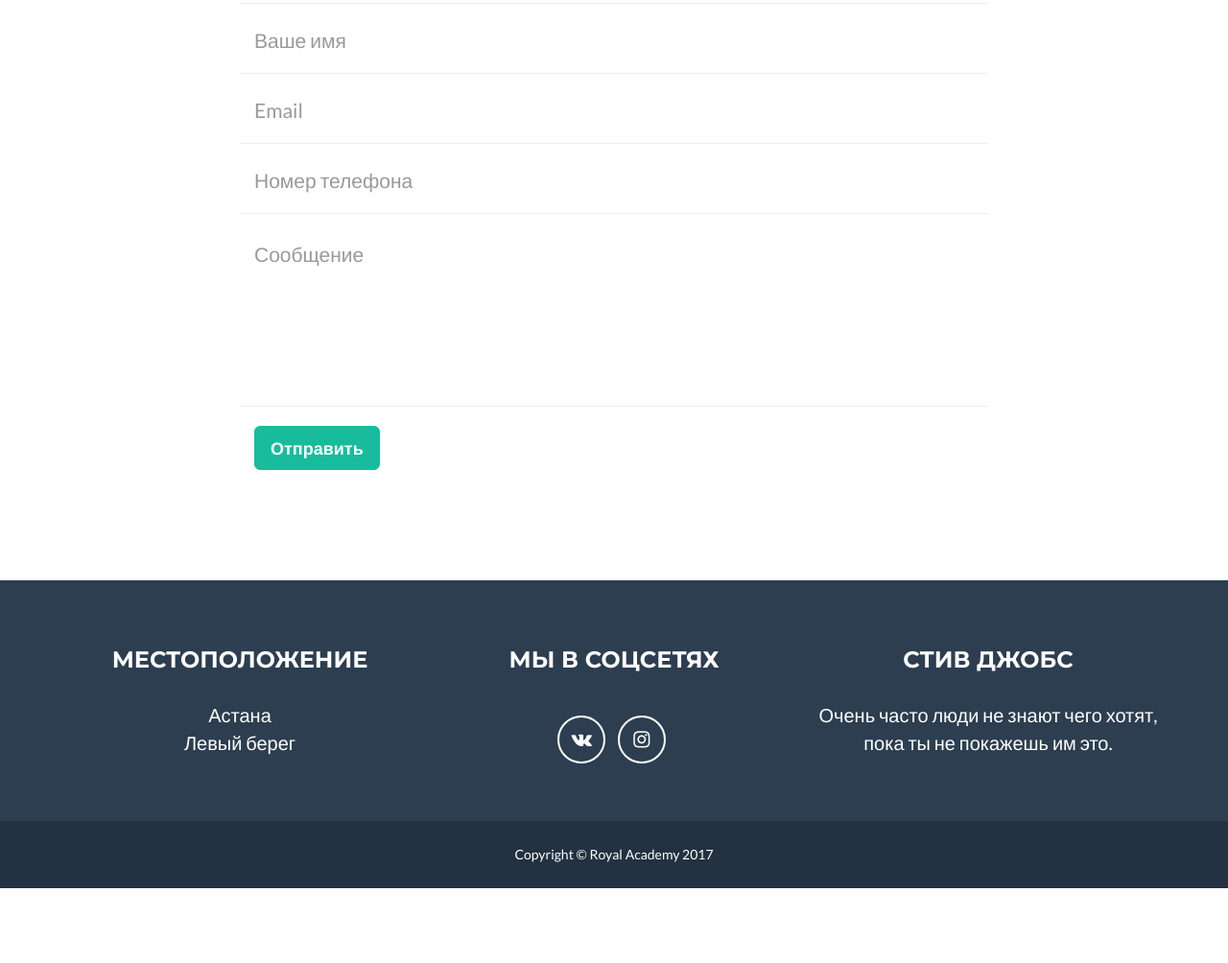
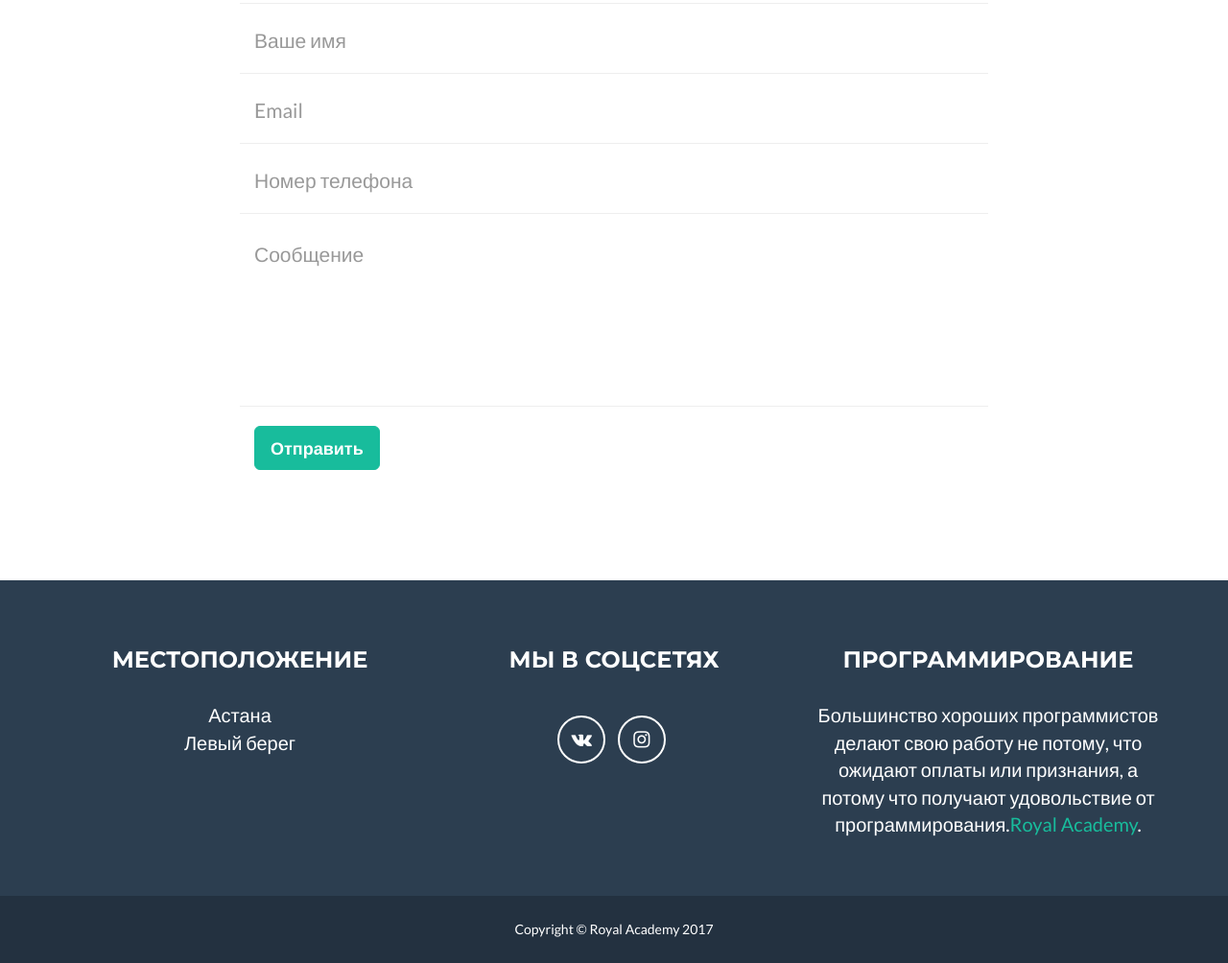
Before and after one commit to royalacademykz/royalacademykz.github.io, a website: page index.html in a window 1280 px wide. Shown: the part 2387-3391 px from the top of the page at 96% size. Before the commit the page ends 3313 px from the top, so only its background shows below. Drawn offline with nearby package versions, Linux system fonts and the light colour scheme.

Commit message:
Update index.html

```diff
--- a/index.html
+++ b/index.html
@@ -259,8 +259,8 @@
                         </ul>
                     </div>
                     <div class="footer-col col-md-4">
-                        <h3>Стив Джобс</h3>
-                        <p>Очень часто люди не знают чего хотят, пока ты не покажешь им это.</p>
+                        <h3>Программирование</h3>
+                        <p>Большинство хороших программистов делают свою работу не потому, что ожидают оплаты или признания, а потому что получают удовольствие от программирования.<a href="https://royalacademy.kz">Royal Academy</a>.</p>
                     </div>
                 </div>
             </div>
```
